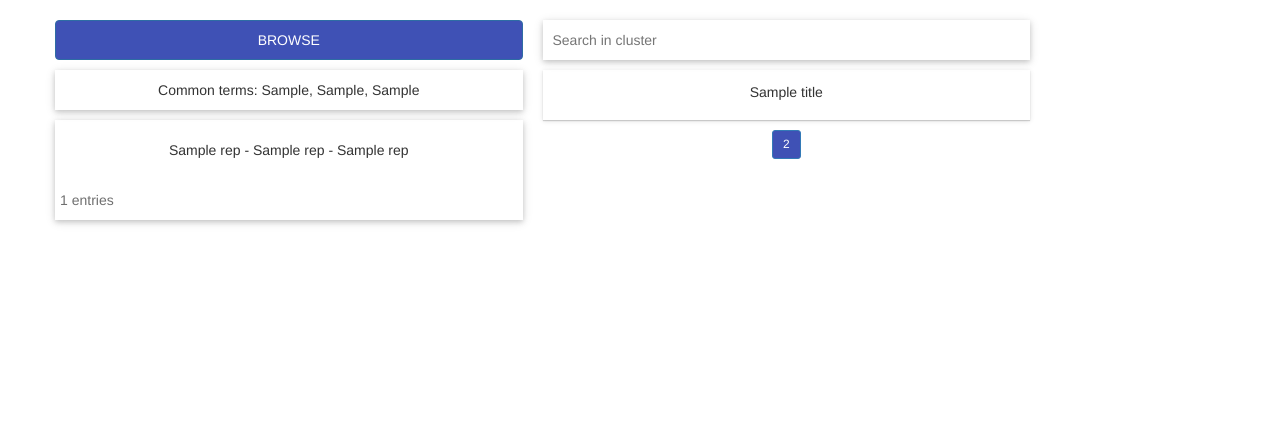
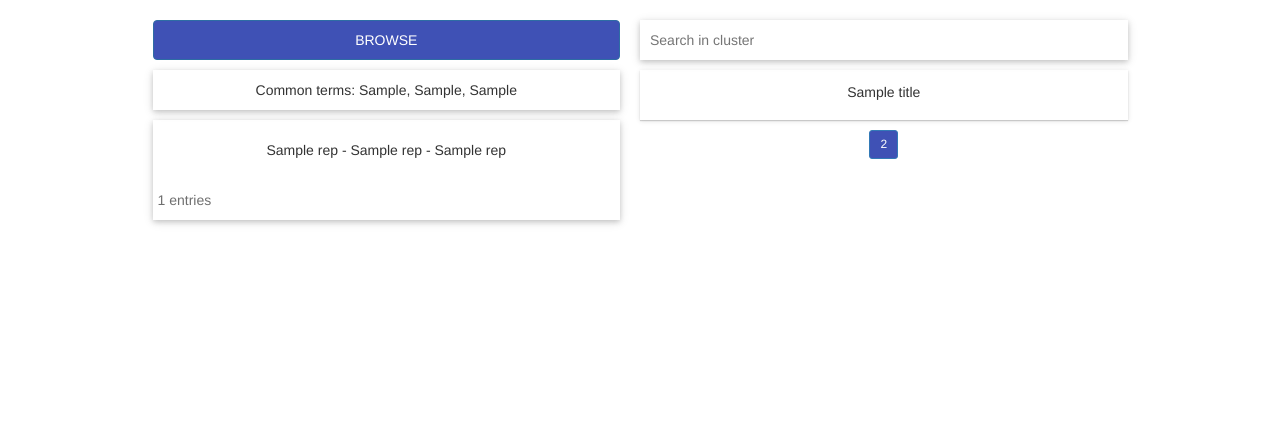
Before and after one commit to theovasi/browsewiki, a Flask app: template templates/result.html in a window 1280 px wide. Shown: the part 100-524 px from the top of the page. Run offline with Flask 2, Linux system fonts and the light colour scheme; the template is opened without the code that fills it: values that come from a table or form of the project are taken from there, most other values are stand-ins (such as "Sample title", 1, 10 or a date in 2020); parts of the project's set-up code (start-up, migrations or seed data) failed here and were passed over; some libraries are stand-ins or nearby versions.

Commit message:
Fix result page positioning.

```diff
--- a/templates/result.html
+++ b/templates/result.html
@@ -38,7 +38,7 @@
         <div class="wrapper">
             <div class="container" style="margin-top: 50px;">
                 <div class="row justify-content-center">
-                    <form method="POST" id="sg-form" class="col-sm-5 form-group" action="{{ url_for('index') }}" style="padding: 0;">
+                    <form method="POST" id="sg-form" class="col-sm-5 col-md-push-1 form-group" action="{{ url_for('index') }}" style="padding: 0;">
                         <div style="padding: 0; margin-right: 20px;">
                             <button class="btn btn-block btn-raised btn-primary browse-button"><input type="submit" name="sgform" class="hidden">BROWSE</button>
                         </div>
@@ -65,7 +65,7 @@
                             </div>
                         </div>
                     </form>
-                    <div class="col-sm-5" style="padding: 0;">
+                    <div class="col-sm-5 col-md-push-1" style="padding: 0;">
                         <form method="POST" id="search-form" class="menubar" style="padding: 0;" action="{{ url_for('index') }}">
                             <div style="width: 100%;">{{ search_form.query(placeholder="Search in cluster", class_="search-bar shadow-depth-1") }}</div>
                             <!--<label class="btn btn-sm btn-success pull-right glyphicon glyphicon-search"></label>-->
```
